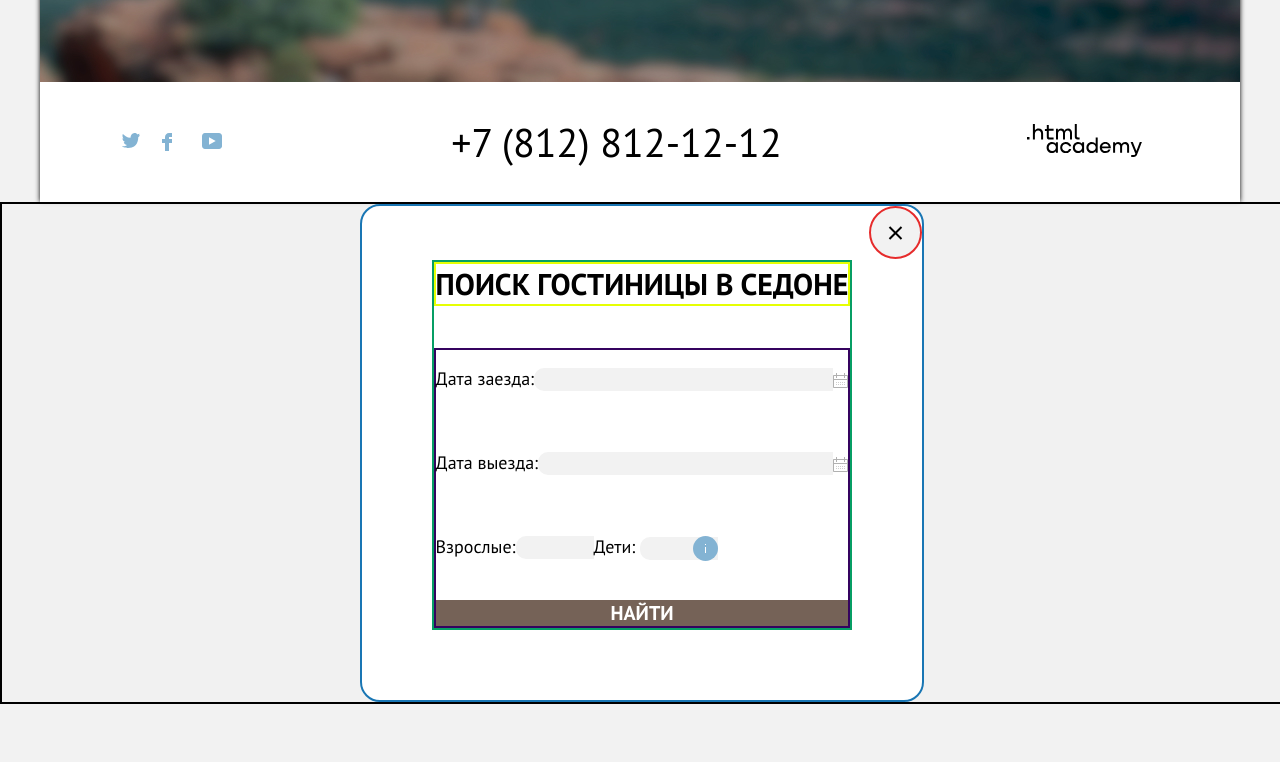
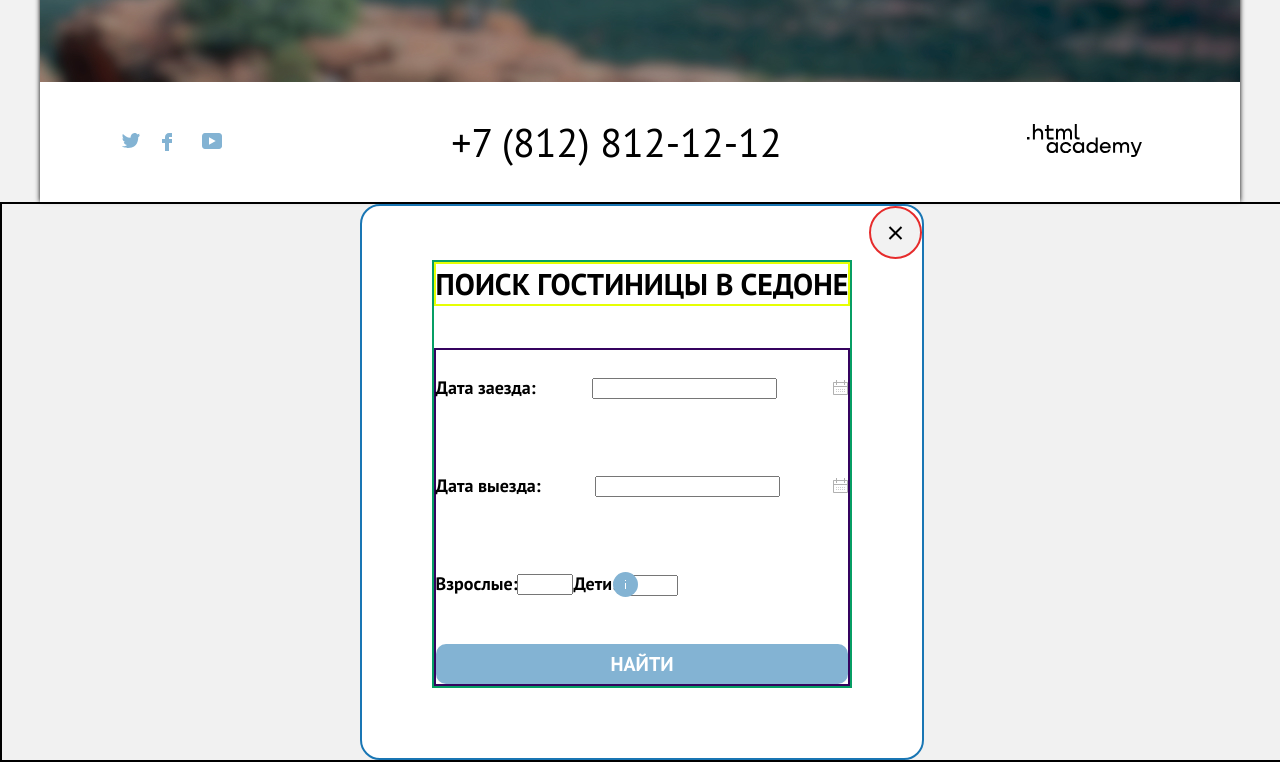
Before and after one commit to AvocadoAvocado/1864543-sedona-32, a plain HTML site: page index.html in a window 1280 px wide. Shown: the part 3156-3918 px from the top of the page. Before the commit the page ends 3860 px from the top, so only its background shows below. Drawn offline with Linux system fonts and the light colour scheme.

Commit message:
стили для кнопки

```diff
--- a/index.html
+++ b/index.html
@@ -259,7 +259,7 @@
         <form class="search-dialog-form" action="https://echo.htmlacademy.ru/" method="post">
           <p class="field-group">
             <label class="search-dialog-label" for="dialog-date">Дата заезда:</label>
-            <input class="search-dialog-input field" type="text" id="dialog-date" name="dialog-date" required>
+            <input class="search-dialog-input" type="text" id="dialog-date" name="dialog-date" required>
             <button class="search-date button clean" type="button">
               <svg class="calendar-icon" aria-hidden="true" focusable="false" width="15" height="15"
                 xmlns="http://www.w3.org/2000/svg">
@@ -286,8 +286,8 @@
             </button>
           </p>
           <p class="field-group">
-            <label class="search" for="dialog-date">Дата выезда:</label>
-            <input class="dialog-form-field field" type="text" id="dialog-date" name="dialog-date" required>
+            <label class="search-dialog-label" for="dialog-date">Дата выезда:</label>
+            <input class="dialog-form-field" type="text" id="dialog-date" name="dialog-date" required>
             <button class="search-date button clean" type="button">
               <svg class="calendar-icon" aria-hidden="true" focusable="false" width="15" height="15"
                 xmlns="http://www.w3.org/2000/svg">
@@ -316,7 +316,7 @@
           <div class="half-width">
             <p class="field-group">
               <label class="amount" for="dialog-date">Взрослые:</label>
-              <input class="dialog-form-field field" type="number" id="amount" name="amount" min="1" max="20">
+              <input class="dialog-form-field" type="number" id="amount" name="amount" min="1" max="20">
             </p>
 
             <p class="field-group">
@@ -332,7 +332,7 @@
                   </svg>
                   <span class="visually-hidden">Посмотреть дополнительную информацию</span>
                 </button>
-                <input class="dialog-form-field field" type="number" id="amount" name="amount" min="1" max="20">
+                <input class="dialog-form-field" type="number" id="amount" name="amount" min="1" max="20">
               </span>
             </p>
           </div>
--- a/styles/styles.css
+++ b/styles/styles.css
@@ -853,12 +853,18 @@ ul .advantage-item-title {
   border: 2px solid #35035f;
 }
 
+.search-dialog-label, .amount {
+  font-size: 18px;
+  line-height: 40px;
+  font-weight: 700;
+}
+
 .field-group {
   display: flex;
   flex-direction: row;
   justify-content: space-between;
   margin-bottom: 40px;
-  align-items: flex-start;
+  align-items: center;
 }
 
 .search-date {
@@ -874,15 +880,15 @@ ul .advantage-item-title {
   position: relative;
 }
 
-.half-width{
+.half-width {
   display: flex;
   flex-direction: row;
 }
 
 .info {
   position: absolute;
-  top: 0;
-  right: 0;
+  top: 8px;
+  right: 40px;
   width: 25px;
   height: 25px;
   background-color: #83B3D3;
@@ -895,6 +901,12 @@ ul .advantage-item-title {
 
 .info-icon {
   fill: #FFFFFF;
+}
+
+.btn-search {
+  background-color: #83B3D3;
+  line-height: 40px;
+  border-radius: 10px;
 }
 
 .newsletter--with-background {
```
